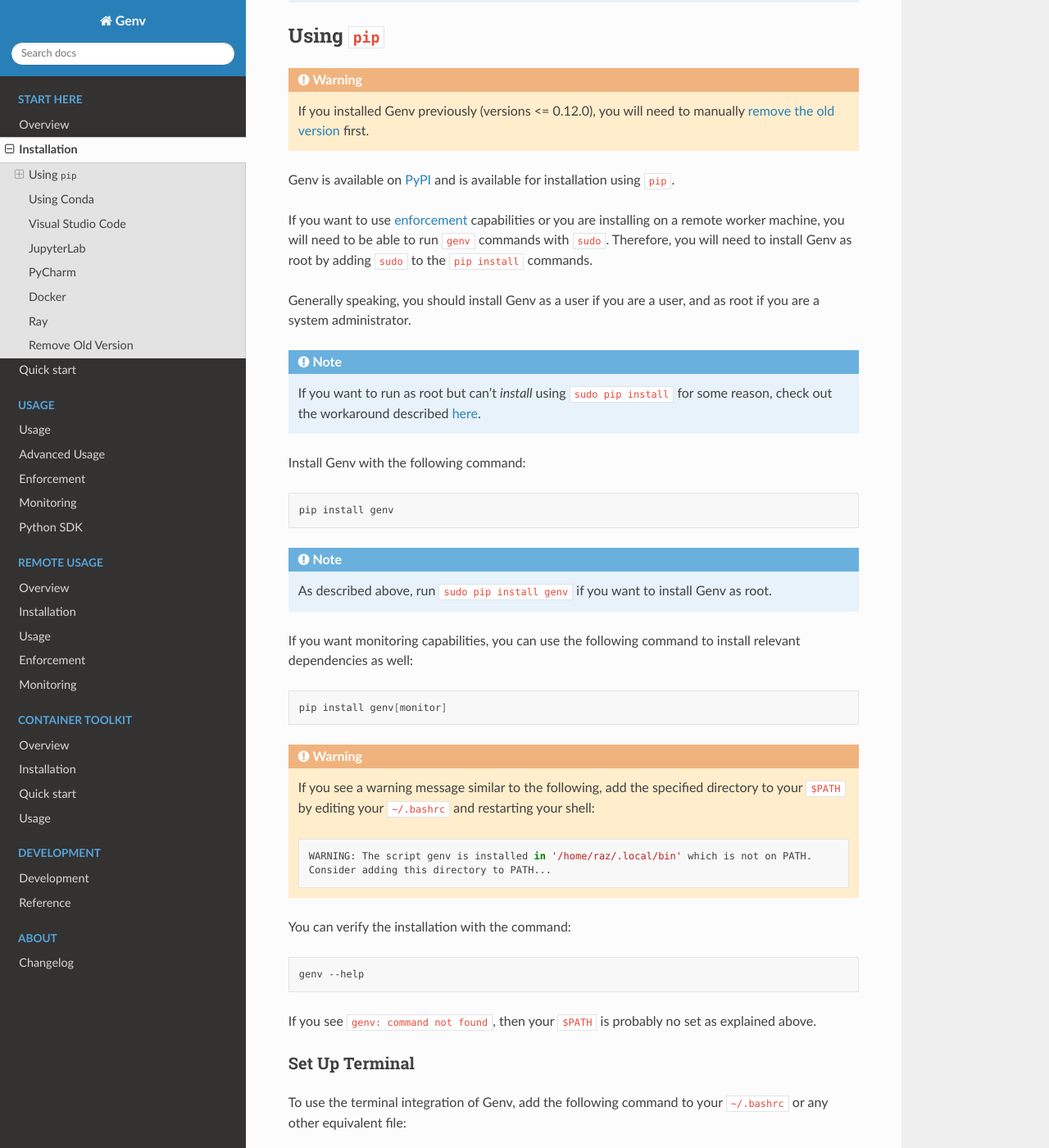
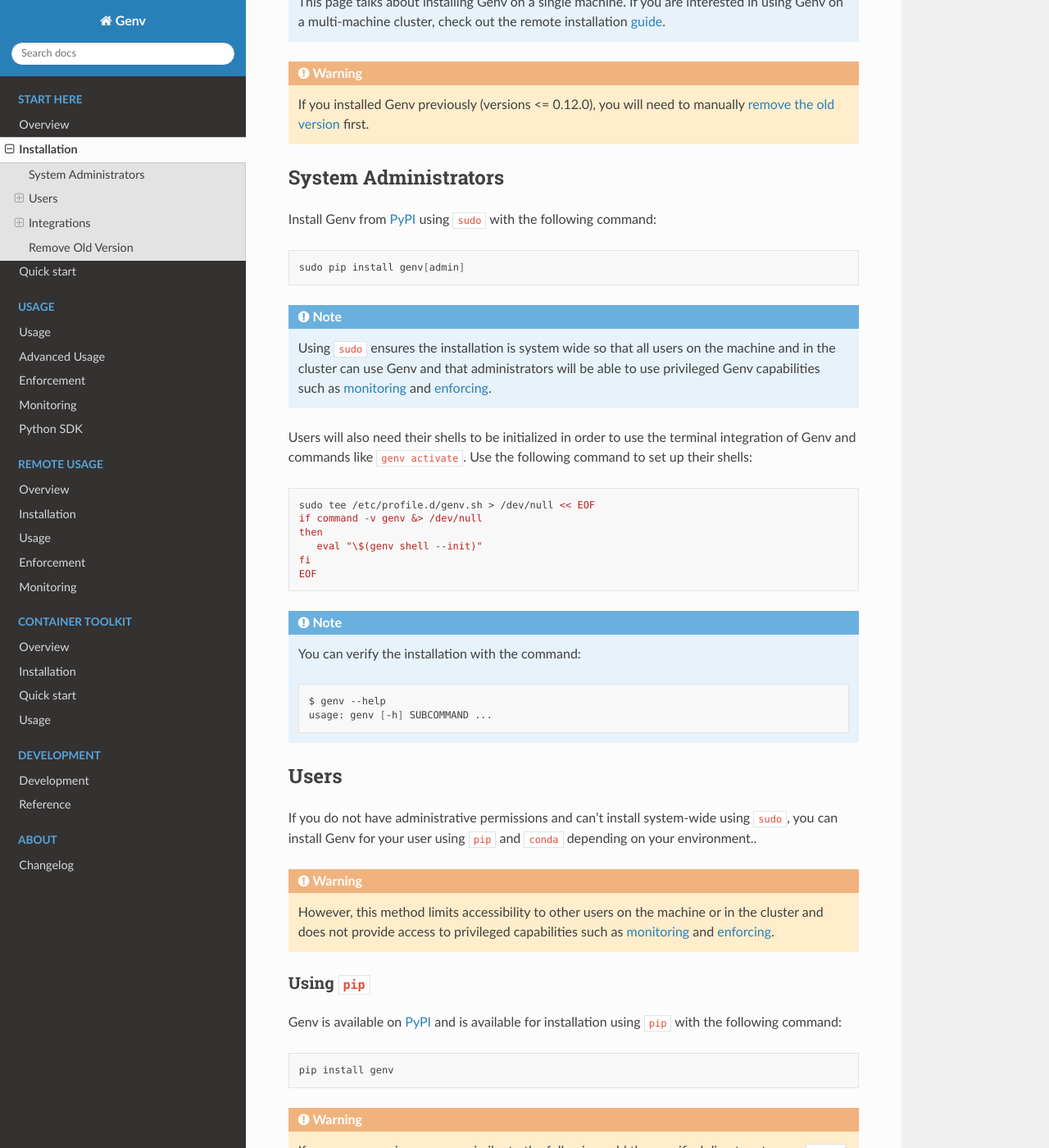
Before and after one commit to run-ai/genv, a Sphinx documentation site: the page built from docs/source/overview/installation.rst, in a window 1280 px wide and 1400 px high, scrolled down 559 px. Shown: the whole window at 82% size. Built offline with Sphinx 7.4.7 and the Read the Docs theme 2.0.0, drawn with Linux system fonts in a browser that asks for light colours; some of the changed text lies outside the part shown.

Commit message:
Update docs
- Added extra require "admin"

```diff
--- a/docs/source/overview/installation.rst
+++ b/docs/source/overview/installation.rst
@@ -10,40 +10,65 @@
    This page talks about installing Genv on a single machine.
    If you are interested in using Genv on a multi-machine cluster, check out the remote installation :doc:`guide <../remote/installation>`.
 
-.. _Install Using pip:
-
-Using :code:`pip`
------------------
 .. warning::
 
    If you installed Genv previously (versions <= 0.12.0), you will need to manually :ref:`remove the old version <Remove Old Version>` first.
 
-Genv is available on `PyPI <https://pypi.org/project/genv/>`__ and is available for installation using :code:`pip`.
+.. _Install System Wide:
 
-If you want to use :doc:`enforcement <../usage/enforcement>` capabilities or you are installing on a remote worker machine, you will need to be able to run :code:`genv` commands with :code:`sudo`.
-Therefore, you will need to install Genv as root by adding :code:`sudo` to the :code:`pip install` commands.
+System Administrators
+---------------------
 
-Generally speaking, you should install Genv as a user if you are a user, and as root if you are a system administrator.
+Install Genv from `PyPI <https://pypi.org/project/genv/>`__ using :code:`sudo` with the following command:
+
+.. code-block:: shell
+
+   sudo pip install genv[admin]
 
 .. note::
 
-   If you want to run as root but can't *install* using :code:`sudo pip install` for some reason, check out the workaround described :ref:`here <Install Without sudo>`.
+   Using :code:`sudo` ensures the installation is system wide so that all users on the machine and in the cluster can use Genv and that administrators will be able to use privileged Genv capabilities such as :doc:`monitoring <../usage/monitoring>` and :doc:`enforcing <../usage/enforcement>`.
 
-Install Genv with the following command:
+Users will also need their shells to be initialized in order to use the terminal integration of Genv and commands like :code:`genv activate`.
+Use the following command to set up their shells:
+
+.. code-block:: shell
+
+   sudo tee /etc/profile.d/genv.sh > /dev/null << EOF
+   if command -v genv &> /dev/null
+   then
+      eval "\$(genv shell --init)"
+   fi
+   EOF
+
+.. note::
+
+   You can verify the installation with the command:
+
+   .. code-block:: shell
+
+      $ genv --help
+      usage: genv [-h] SUBCOMMAND ...
+
+Users
+-----
+
+If you do not have administrative permissions and can't install system-wide using :code:`sudo`, you can install Genv for your user using :code:`pip` and :code:`conda` depending on your environment..
+
+.. warning::
+
+   However, this method limits accessibility to other users on the machine or in the cluster and does not provide access to privileged capabilities such as :doc:`monitoring <../usage/monitoring>` and :doc:`enforcing <../usage/enforcement>`.
+
+.. _Install Using pip:
+
+Using :code:`pip`
+~~~~~~~~~~~~~~~~~
+
+Genv is available on `PyPI <https://pypi.org/project/genv/>`__ and is available for installation using :code:`pip` with the following command:
 
 .. code-block:: shell
 
    pip install genv
-
-.. note::
-
-   As described above, run :code:`sudo pip install genv` if you want to install Genv as root.
-
-If you want monitoring capabilities, you can use the following command to install relevant dependencies as well:
-
-.. code-block:: shell
-
-   pip install genv[monitor]
 
 .. warning::
 
@@ -51,51 +76,57 @@
 
    .. code-block:: shell
 
-      WARNING: The script genv is installed in '/home/raz/.local/bin' which is not on PATH.
+      WARNING: The script genv is installed in '$HOME/.local/bin' which is not on PATH.
       Consider adding this directory to PATH...
-
-You can verify the installation with the command:
-
-.. code-block:: shell
-
-   genv --help
-
-If you see :code:`genv: command not found`, then your :code:`$PATH` is probably no set as explained above.
 
 .. _Set Up Terminal:
 
-Set Up Terminal
-~~~~~~~~~~~~~~~
-To use the terminal integration of Genv, add the following command to your :code:`~/.bashrc` or any other equivalent file:
+To use the terminal integration of Genv and commands like :code:`genv activate`, add the following command to your :code:`~/.bashrc` or any other equivalent file:
 
 .. code-block:: shell
 
    eval "$(genv shell --init)"
 
+.. note::
+
+   You can verify the installation with the command:
+
+   .. code-block:: shell
+
+      $ genv --help
+      usage: genv [-h] SUBCOMMAND ...
+
+   If you see :code:`genv: command not found` then your :code:`$PATH` is probably no set as explained above.
+
 .. _Install Using Conda:
 
 Using Conda
------------
+~~~~~~~~~~~
 If you are using `Conda <https://docs.conda.io/en/latest/>`__, you can install the :code:`genv` `package <https://anaconda.org/conda-forge/genv>`__ from the channel `conda-forge <https://conda-forge.org/>`__:
 
 .. code-block:: shell
 
    conda install -c conda-forge genv
 
+.. _Integrations:
+
+Integrations
+------------
+
 Visual Studio Code
-------------------
+~~~~~~~~~~~~~~~~~~
 Installation is done from the `Visual Studio Marketplace <https://marketplace.visualstudio.com/items?itemName=run-ai.vscode-genv>`__.
 
 For more information please refer to the project `repository <https://github.com/run-ai/vscode-genv>`__.
 
 JupyterLab
-----------
+~~~~~~~~~~
 Installation is documented `here <https://github.com/run-ai/jupyterlab_genv#installation>`__.
 
 For more information please refer to the project `repository <https://github.com/run-ai/jupyterlab_genv>`__.
 
 PyCharm
--------
+~~~~~~~
 Currently, there is no PyCharm plugin for Genv.
 This is however part of the project roadmap.
 
@@ -104,11 +135,11 @@
 This will help us prioritize this as well as suggest other ways to work with Genv in PyCharm in the meantime.
 
 Docker
-------
+~~~~~~
 To install the :code:`genv-docker` refer to the Genv container toolkit :doc:`installation <../docker/installation>` page.
 
 Ray
----
+~~~
 To install the Ray integration of Genv read :ref:`here <Using Ray>`.
 
 .. _Remove Old Version:
--- a/docs/source/overview/overview.rst
+++ b/docs/source/overview/overview.rst
@@ -20,7 +20,9 @@
 
 At its core, Genv is a `Python package <https://pypi.org/project/genv>`__ that provisions GPUs to environments and keeps its state as :ref:`files <Files>` at :code:`/var/tmp/genv`.
 
-On top of this core layer, Genv has a CLI (i.e. the command :code:`genv`), :doc:`Python SDK <../usage/python-sdk>` and :doc:`integrations <installation>` with many common tools and environments such as terminal, containers (e.g. :code:`docker`), Ray, Visual Studio Code, JupyterLab and PyCharm.
+On top of this core layer, Genv has a CLI (i.e. the command :code:`genv`), :doc:`Python SDK <../usage/python-sdk>` and :ref:`integrations <Integrations>` with many common tools and environments such as terminal, containers (e.g. :code:`docker`), Ray, Visual Studio Code, JupyterLab and PyCharm.
+
+Genv is built with a decentralized architecture, meaning that different :code:`genv` commands run separately and coordinate with one another and that there is no centralized service that handles the requests.
 
 .. figure:: overview.png
 
--- a/setup.py
+++ b/setup.py
@@ -32,6 +32,7 @@
     python_requires=">=3.7",
     install_requires="psutil",
     extras_require={
+        "admin": ["prometheus_client"],
         "dev": ["black"],
         "monitor": ["prometheus_client"],
         "ray": ["ray", "pynvml"],
```
Also changed, not shown: docs/source/remote/installation.rst (+9 -12 lines), docs/source/usage/monitoring.rst (+11 -0 lines).
